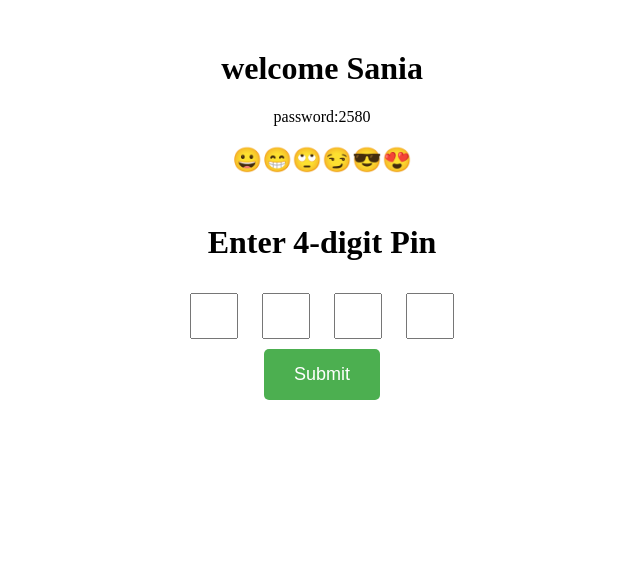
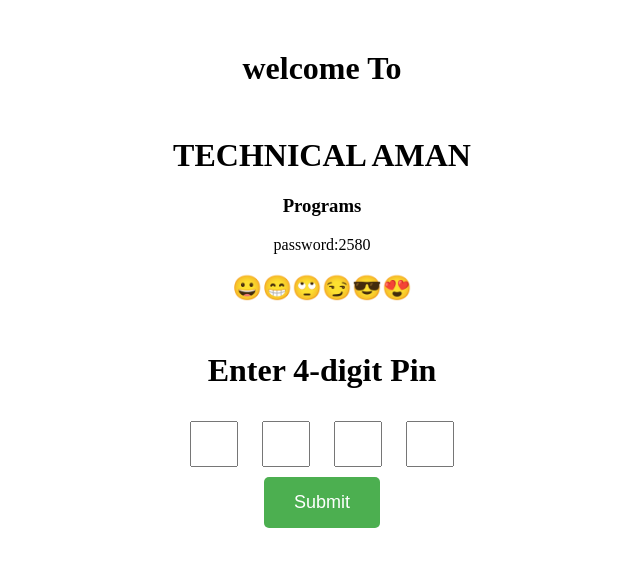
Before and after one commit to Technicalaman123/firstBot, a plain HTML site: page index.html in a window 1280 px wide. Shown: the whole page, without its empty margins (318-958 px from the left). Drawn offline with Linux system fonts and the light colour scheme.

Commit message:
Update index.html

```diff
--- a/index.html
+++ b/index.html
@@ -2,7 +2,9 @@
 <html>
 <head>
     <title>Stylish Pin Lock</title>
-    <h1>welcome Sania</h1>
+    <h1>welcome To </h1>
+    <h1>TECHNICAL AMAN </h1>
+    <h3>Programs</h3>
     <p1>password:2580</p1>
     <h2>😀😁🙄😏😎😍</h2>
     <meta name="viewport" content="width=device-width, initial-scale=1">
@@ -67,7 +69,7 @@
                 document.body.style.backgroundColor = "blue"; // Change background color to blue
                 // Open the link after a short delay (for demonstration purposes)
                 setTimeout(function() {
-                    window.location.href = "https://page.botpenguin.com/66124592bb5a0702de2b43c1/66124544eef8b629a22d12fc";
+                    window.location.href = "https://technicalaman123.github.io/bff";
                 }, 1000); // Delay for 1 second (1000 milliseconds)
             } else {
                 document.getElementById("message").innerHTML = "Incorrect Pin. Try again.";
```
